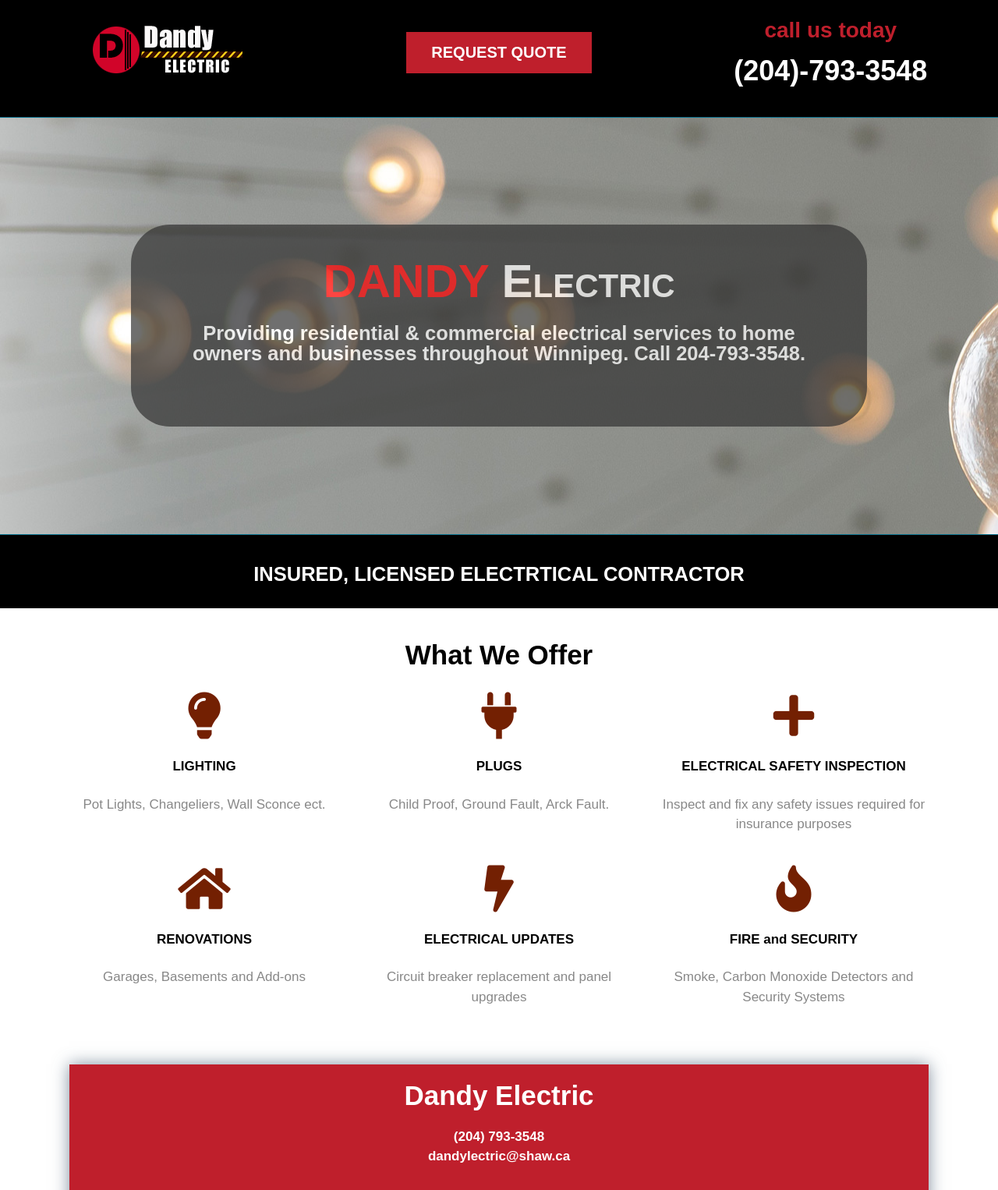
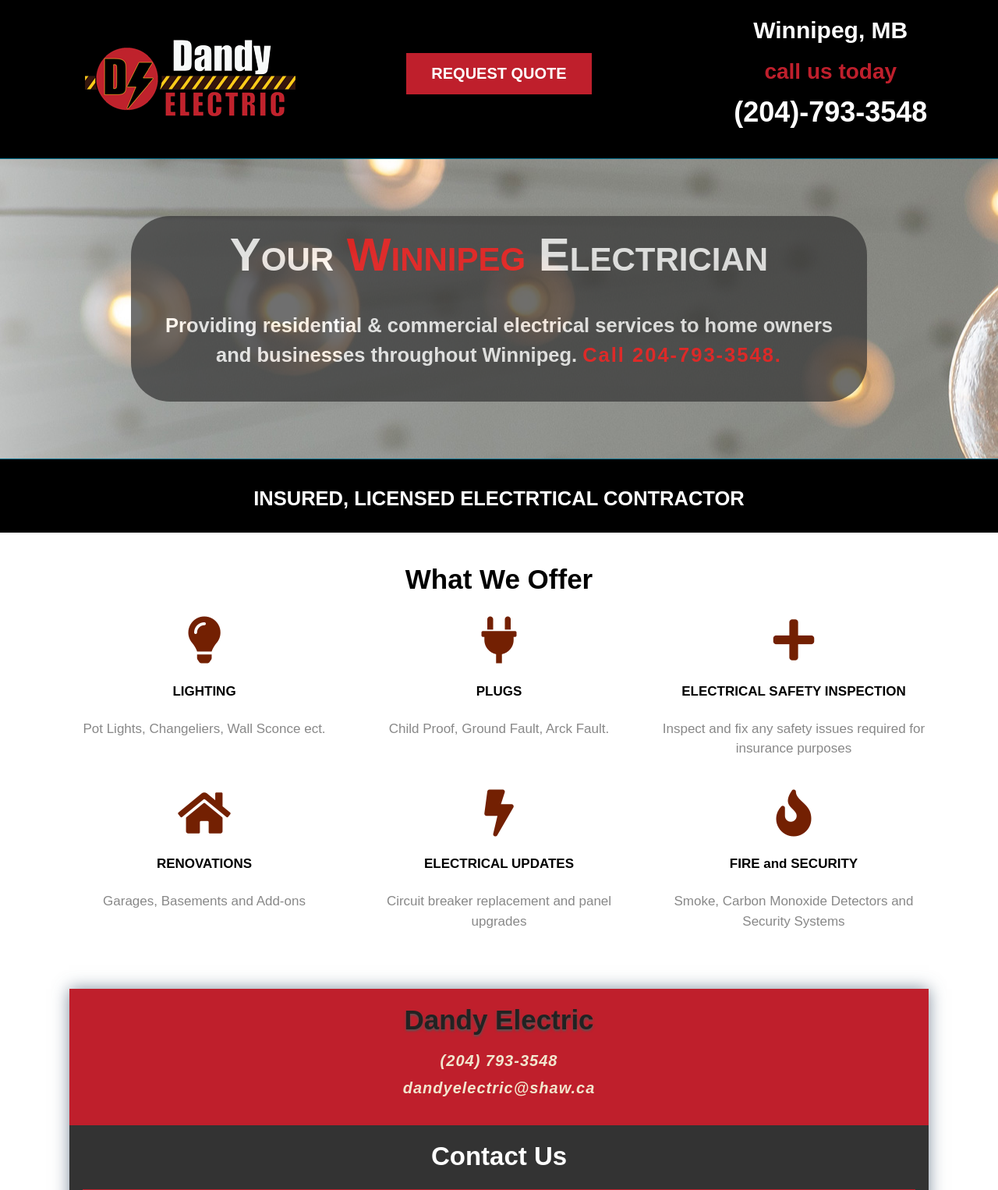
Before and after one commit to chadrdsmith/dandyelectric, a plain HTML site: page index.html in a window 1280 px wide. Shown: the part 14-1540 px from the top of the page at 78% size. Drawn offline with Linux system fonts and the light colour scheme.

Commit message:
Updated front page

```diff
--- a/css/style.css
+++ b/css/style.css
@@ -32,8 +32,11 @@
 #call-us-txt {
     color: #BF1F2C;
     font-size: 28px;
+}
 
-
+#location-text {
+    color: #FFF;
+    font-size: 30px;
 }
 
 #phone-txt {
@@ -49,7 +52,11 @@
 
 .primary-text {
     color: #ff0000;
+}
 
+.primary-text-phone {
+    color: #ff0000;
+    letter-spacing: 2px;
 }
 
 .primary-background {
@@ -97,7 +104,7 @@
 }
 
 #showcase .row {
-    height: 500px;
+    height: 350px;
 }
 
 #showcase h1 {
@@ -105,21 +112,22 @@
     margin: 0;
     padding-bottom: 20px;
     font-variant: small-caps;
-
-
-
 }
 
 #showcase .showcase-content {
     background: #333;
     color: #fff;
     border-radius: 50px;
-    padding: 60px;
+    padding: 20px;
     opacity: 0.7;
 }
 
 #main_text {
     margin: 20px 0 0 0;
+    line-height: 1em;
+}
+#main_sub_text {
+    line-height: 1.5em;
 }
 
 /*FEATURES*/
@@ -322,11 +330,21 @@
 
 .company-info h2 {
     padding-top: 10px;
+    color: #222;
+    text-shadow: 0px 2px 3px #555;
+
 }
 
 .company-info h3, .company-info ul {
     text-align: center;
     margin: 0 0 1 rem 0;
+}
+.company-info li {
+    font-size: 20px;
+    margin: 10px;
+    color: #F2E6CE;
+    font-style: italic;
+    letter-spacing: 1px;
 }
 
 .contact {
@@ -335,6 +353,10 @@
 }
 
 /*Form Style*/
+.contact h3 {
+    font-size: 33px;
+    margin: 10px;
+}
 
 .contact form {
     display: grid;
--- a/index.html
+++ b/index.html
@@ -4,7 +4,7 @@
   <meta charset="UTF-8">
   <meta name="viewport" content="width=device-width, initial-scale=1.0">
   <meta http-equiv="X-UA-Compatible" content="ie=edge">
-  <title>Electrician Winnipeg | Residential & Commercial Electrical Services</title>
+  <title>Winnipeg Electrician | Residential & Commercial Electrical Services</title>
   <meta name="description" content="Dandy Electric provides residential & commercial electrical services to home owners and businesses throughout Winnipeg. Call 204-793-3548.">
   <link rel="canonical" href="https://www.dandyelectric.ca">
   <link rel="stylesheet" href="css/flexboxgrid.css">
@@ -19,8 +19,8 @@
   <header id="main-header">
     <div class="container">
       <div class="row center-xs center-sm center-md center-lg middle-xs middle-sm middle-md middle-lg">
-        <div class="col-xs-12 col-sm-3 col-md-3 col-lg-3">
-          <span class="primary-text"><img src="images/logoDandy.png" id="logo"></span>
+        <div class="col-xs-12 col-sm-12 col-md-3 col-lg-3">
+          <span class="primary-text"><img src="images/dandyElectricLogo.png" id="logo"></span>
         </div>
         <div class="col-xs-12 col-sm-6 col-md-6 col-lg-6">
           <p>
@@ -28,6 +28,7 @@
           </p>
         </div>
         <div class="col-xs-12 col-sm-10 col-md-10 col-lg-3">
+              <h4> <span id="location-text">Winnipeg, MB</h4></span>
               <h4> <span id="call-us-txt">call us today</h4></span>
               <h4> <span id="phone-txt">(204)-793-3548</h4></span>
         </div>
@@ -40,9 +41,9 @@
   <section id="showcase">
     <div class="container">
       <div class="row center-xs center-sm center-md center-lg middle-xs middle-sm middle-md middle-lg">
-        <div class="col-xs-10 col-sm-11 col-md-10 col-lg-10 showcase-content">
-          <h1 id="main_text"><span class="primary-text">DANDY </span>Electric</span></h1>
-          <h2>Providing residential & commercial electrical services to home owners and businesses throughout Winnipeg. Call 204-793-3548.</h2>
+        <div class="col-xs-10 col-sm-10 col-md-10 col-lg-10 showcase-content">
+          <h1 id="main_text">Your <span class="primary-text">Winnipeg</span> Electrician</h1>
+          <h2 id="main_sub_text">Providing residential & commercial electrical services to home owners and businesses throughout Winnipeg. <span class="primary-text-phone">Call 204-793-3548. </span></h2>
         </div>
       </div>
     </div>
@@ -113,7 +114,7 @@
               <h2 id="anchor">Dandy Electric</h2>
               <ul>
                   <li>(204) 793-3548</li>
-                  <li>dandylectric@shaw.ca</li>
+                  <li>dandyelectric@shaw.ca</li>
               </ul>
           </div>
           <div class="contact">
```
Also changed, not shown: images/background.jpg (added), images/dandyElectricLogo.png (added), images/iphone.png (deleted), images/lightBulb.jpg (deleted), images/logoDandy.png (deleted), images/showcase.jpg (deleted).
